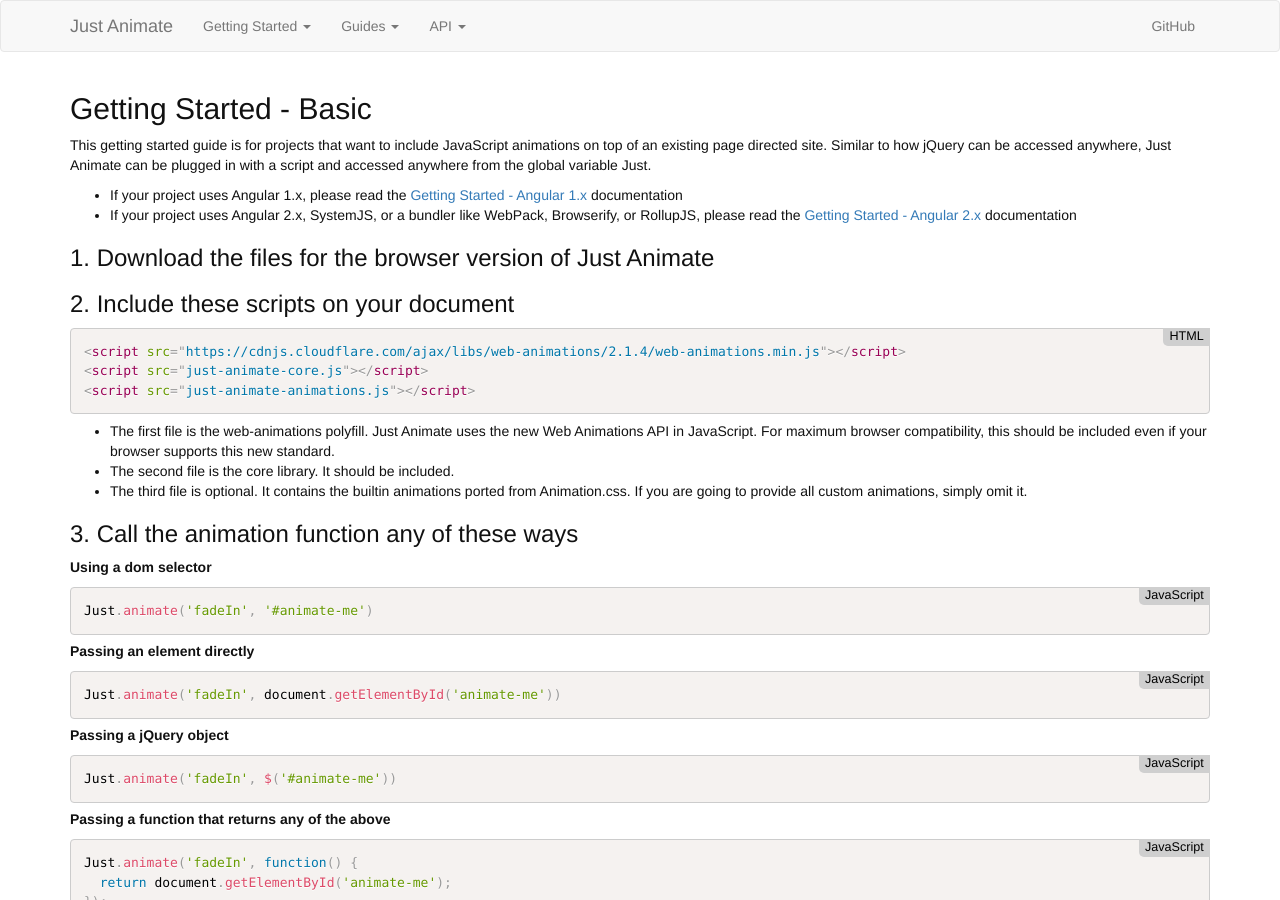
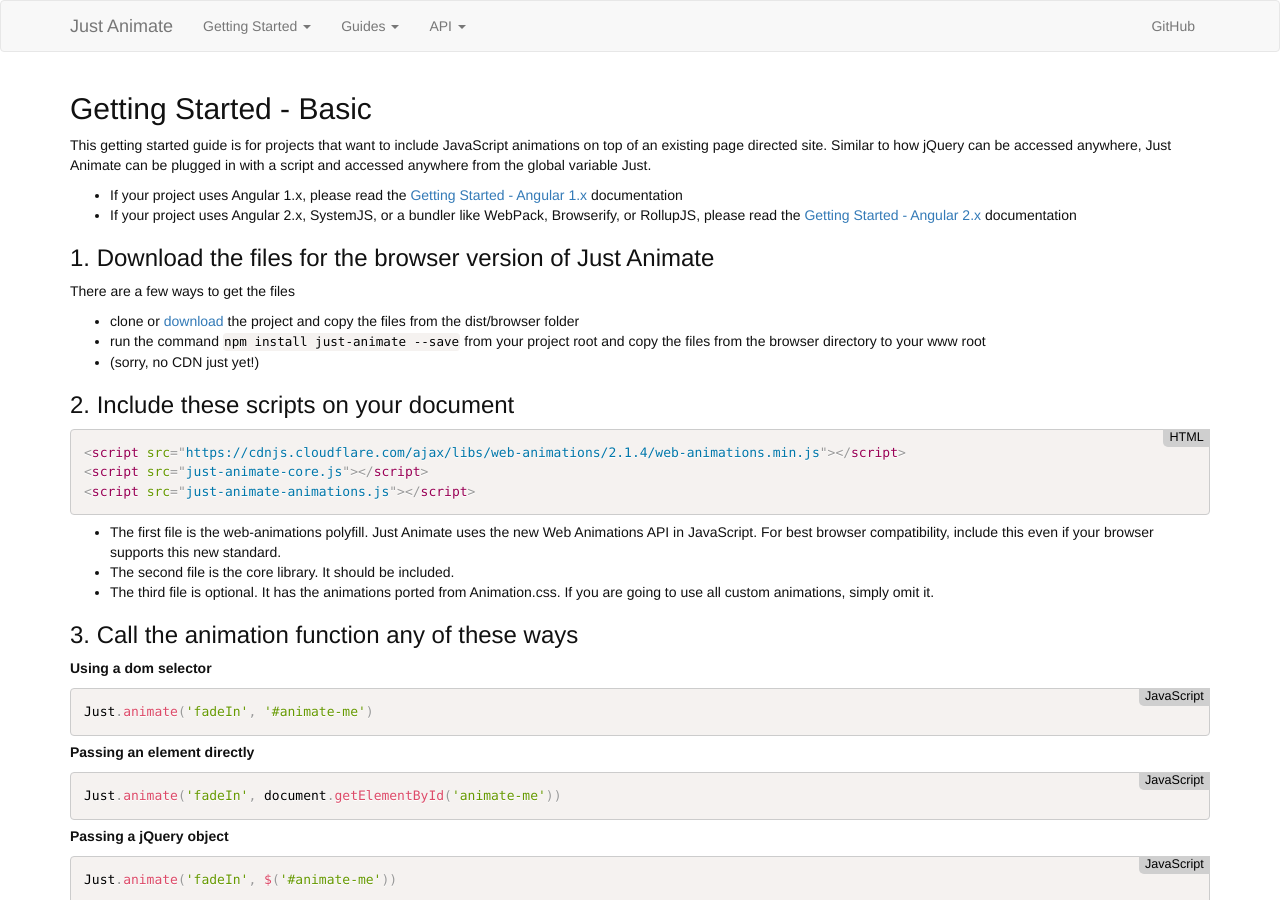
Before and after one commit to just-animate/just-animate.github.io, a Jekyll site: the page built from getting-started/basic.md, in a window 1280 px wide and 900 px high. Built offline with Jekyll 4.4.1, drawn with Linux system fonts in a browser that asks for light colours; Markdown is read by kramdown in place of the engine named in the settings.

Commit message:
updated getting-started/basic

````diff
--- a/getting-started/basic.md
+++ b/getting-started/basic.md
@@ -12,6 +12,12 @@
 
 ### 1. Download the files for the browser version of Just Animate
 
+There are a few ways to get the files
+
+ - clone or [download](https://github.com/just-animate/just-animate/archive/master.zip) the project and copy the files from the dist/browser folder
+ - run the command ```npm install just-animate --save``` from your project root and copy the files from the browser directory to your www root
+ - (sorry, no CDN just yet!)
+
 ### 2. Include these scripts on your document
 
 ``` html
@@ -20,9 +26,9 @@
 <script src="just-animate-animations.js"></script>
 ```
 
-  - The first file is the web-animations polyfill. Just Animate uses the new Web Animations API in JavaScript.  For maximum browser compatibility, this should be included even if your browser supports this new standard.
+  - The first file is the web-animations polyfill. Just Animate uses the new Web Animations API in JavaScript.  For best browser compatibility, include this even if your browser supports this new standard.
   - The second file is the core library.  It should be included.
-  - The third file is optional.  It contains the builtin animations ported from Animation.css.  If you are going to provide all custom animations, simply omit it.
+  - The third file is optional.  It has the animations ported from Animation.css.  If you are going to use all custom animations, simply omit it.
 
 ### 3. Call the animation function any of these ways
 
````
